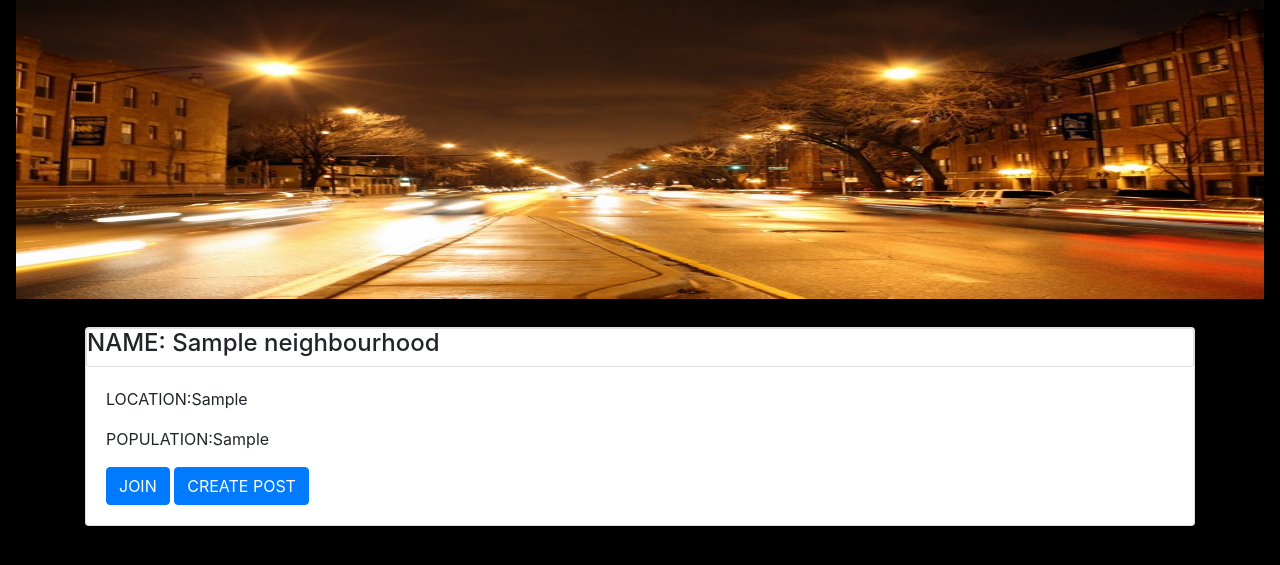
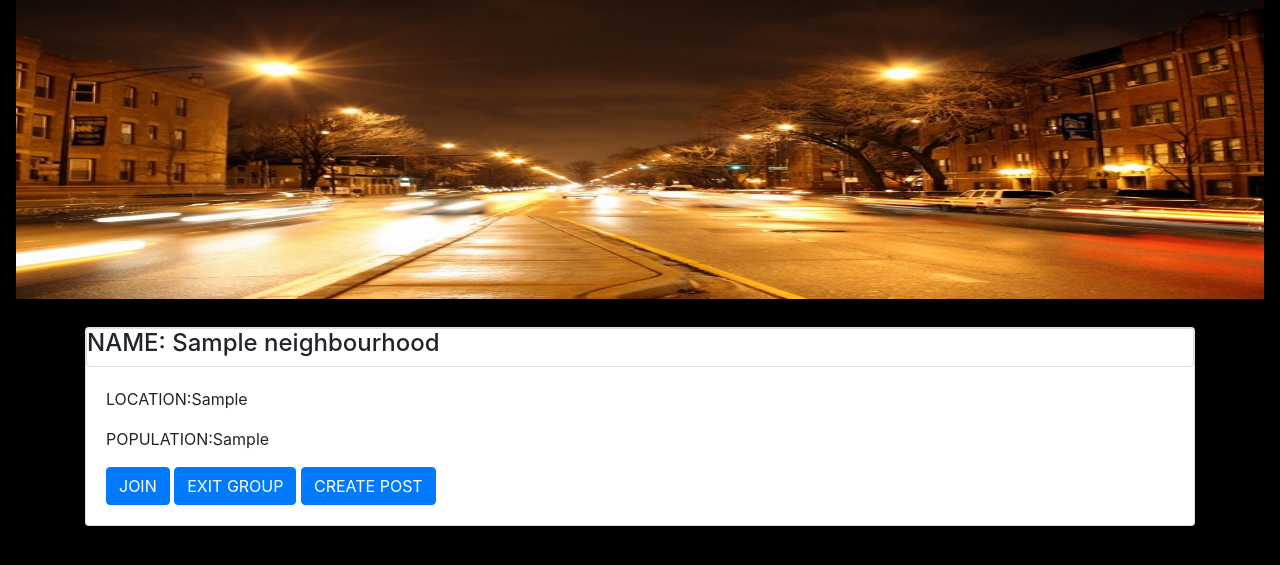
Before and after one commit to HannahChege/Hoody, a Django app: page / in a window 1280 px wide. Shown: the part 203-768 px from the top of the page. Run offline with Django 3.2, Linux system fonts and the light colour scheme; a user stored in the database is signed in; tables that the repository leaves empty hold one stand-in row (values such as "Sample post"); some libraries are stand-ins or nearby versions.

Commit message:
Changes made

```diff
--- a/hoods/templates/index.html
+++ b/hoods/templates/index.html
@@ -17,7 +17,8 @@
                         <p>LOCATION:{{neighbourhood.location}}</p>
                          <p>POPULATION:{{neighbourhood.Occupants_Count}}</p>
                  <div class="footer">
-                        <a href="join/"   style=""; class="btn btn-primary">JOIN</a>
+                        <a href="join/{{neighbourhood.id}}"   style=""; class="btn btn-primary">JOIN</a>
+                        <a href="join/{{neighbourhood.id}}"   style=""; class="btn btn-primary">EXIT GROUP</a>
                 <a href="create/post"   style=""; class="btn btn-primary">CREATE POST</a>
                          </div>
                     </div>
```
